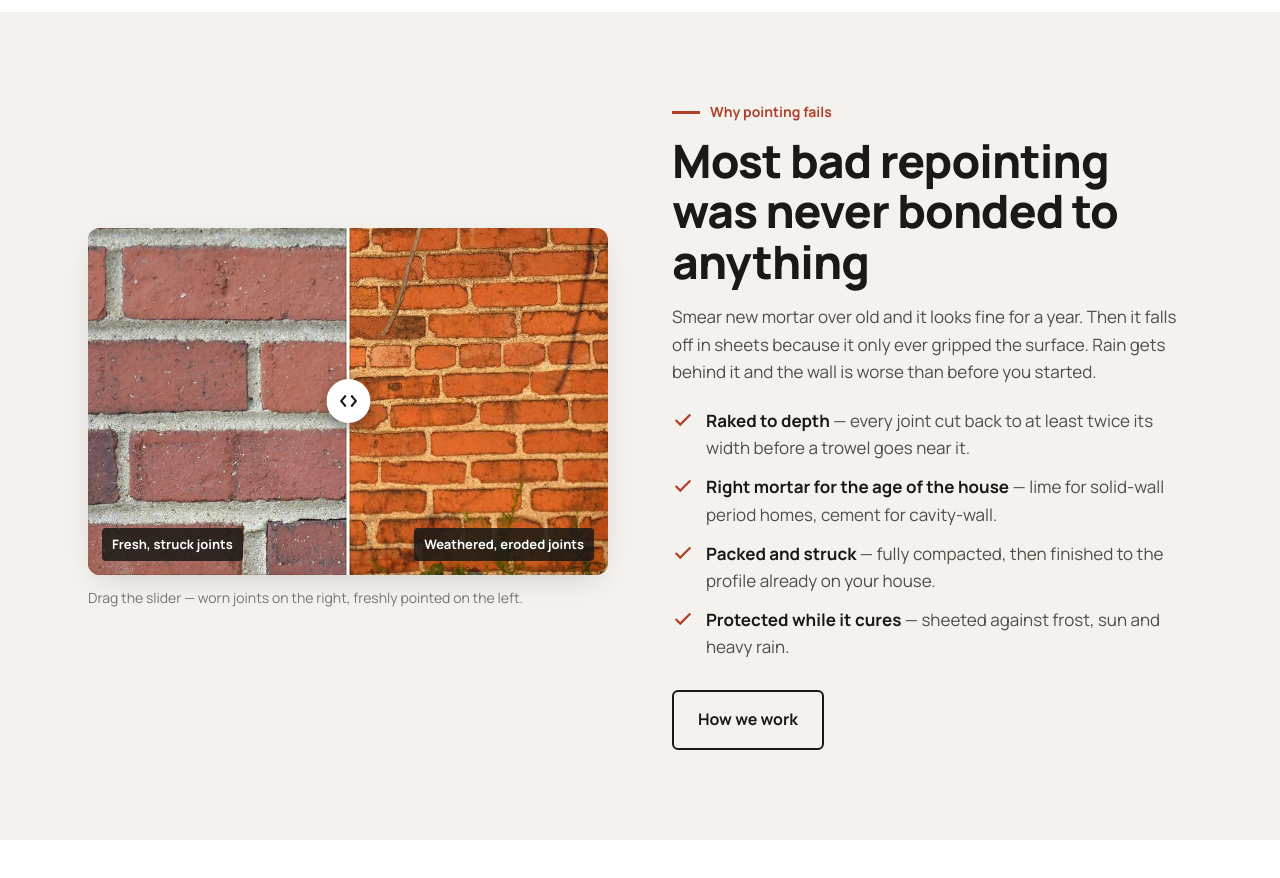
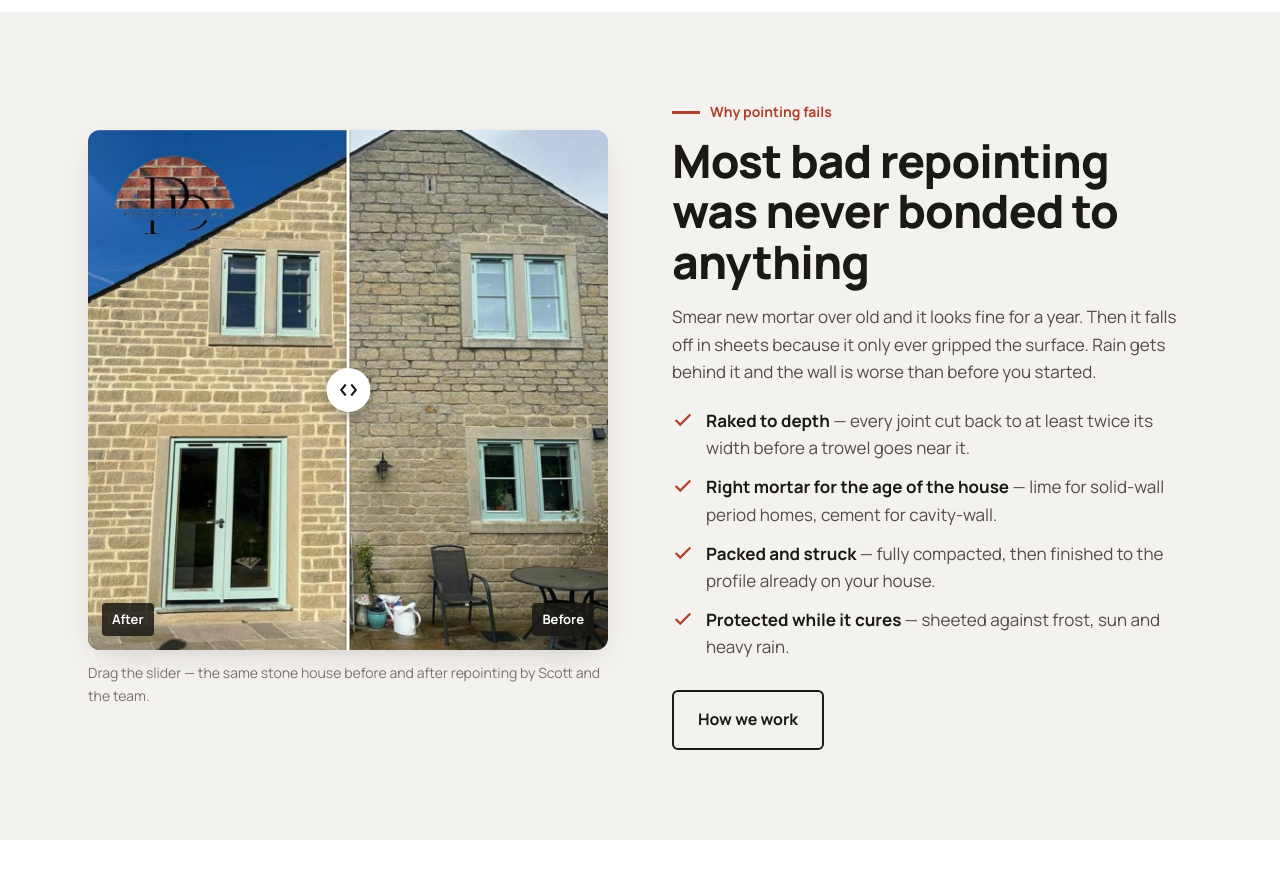
Before and after one commit to CustomGPTer/perfect-pointing, an Eleventy site: page src/index.njk in a window 1280 px wide. Shown: the part 2180-3058 px from the top of the page. Built offline with nearby package versions, Linux system fonts and the light colour scheme; Eleventy itself is replaced by a stand-in of ours; files that its build step writes are made by us from their sources.

Commit message:
Add files via upload

```diff
--- a/src/_data/home.yml
+++ b/src/_data/home.yml
@@ -24,11 +24,11 @@ trust:
 services_eyebrow: What we do
 services_heading: Every kind of pointing, on every kind of house
 services_text: If it has mortar joints, we point it. Tap a service for what's involved and roughly what it costs.
-compare_before: /images/uploads/before.jpg
-compare_after: /images/uploads/after.jpg
-compare_before_label: Weathered, eroded joints
-compare_after_label: Fresh, struck joints
-compare_caption: Drag the slider — worn joints on the right, freshly pointed on the left.
+compare_before: /images/uploads/compare-before.jpg
+compare_after: /images/uploads/compare-after.jpg
+compare_before_label: Before
+compare_after_label: After
+compare_caption: Drag the slider — the same stone house before and after repointing by Scott and the team.
 why_eyebrow: Why pointing fails
 why_heading: Most bad repointing was never bonded to anything
 why_text: Smear new mortar over old and it looks fine for a year. Then it falls off in sheets because it only ever gripped the surface. Rain gets behind it and the wall is worse than before you started.
--- a/src/css/style.css
+++ b/src/css/style.css
@@ -136,7 +136,7 @@ nav.primary a.active{color:var(--brick);background:var(--brick-l)}
 .checks strong{color:var(--ink)}
 
 /* before / after */
-.compare{position:relative;aspect-ratio:3/2;border-radius:12px;overflow:hidden;box-shadow:var(--shadow);user-select:none;touch-action:none;background:var(--grey2)}
+.compare{position:relative;aspect-ratio:1/1;border-radius:12px;overflow:hidden;box-shadow:var(--shadow);user-select:none;touch-action:none;background:var(--grey2)}
 .compare .img{position:absolute;inset:0;background:center/cover no-repeat}
 .compare .top{clip-path:inset(0 calc(100% - var(--x,50%)) 0 0)}
 .compare .handle{position:absolute;top:0;bottom:0;left:var(--x,50%);width:3px;background:#fff;transform:translateX(-50%);box-shadow:0 0 0 1px rgba(0,0,0,.2)}
--- a/src/index.njk
+++ b/src/index.njk
@@ -47,7 +47,7 @@ eleventyComputed:
         <div class="img top" style="background-image:url('{{ home.compare_after }}')"></div>
         <div class="handle"></div>
         <span class="tag l">{{ home.compare_after_label }}</span><span class="tag r">{{ home.compare_before_label }}</span>
-        <input type="range" min="0" max="100" value="50" aria-label="Drag to compare worn and repointed brickwork">
+        <input type="range" min="0" max="100" value="50" aria-label="Drag to compare the house before and after repointing">
       </div>
       <p class="note" style="margin-top:12px">{{ home.compare_caption }}</p>
     </div>
```
Also changed, not shown: src/images/uploads/compare-after.jpg (added), src/images/uploads/compare-before.jpg (added).
